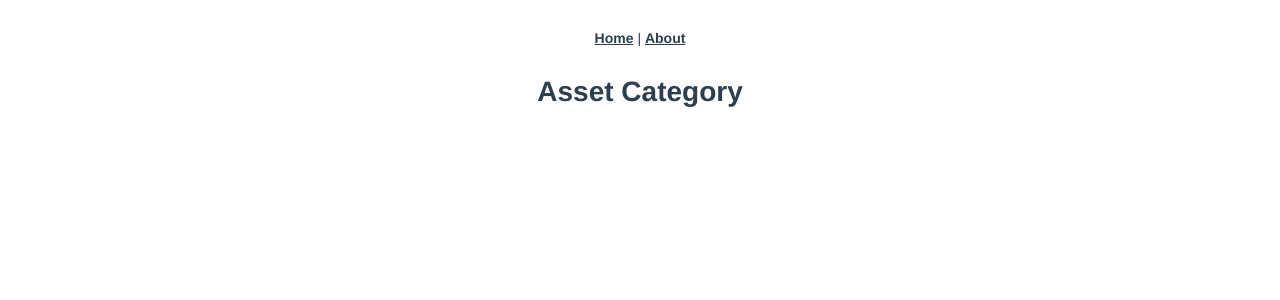
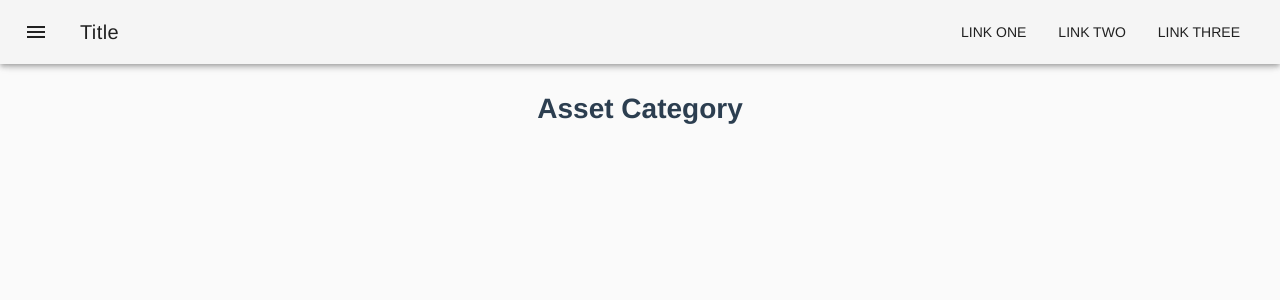
Before and after one commit to rewritehackathon/trude, a Vue app in the folder client/: page /assetCategory/1 in a window 1280 px wide. Shown: the top 300 px of the page. Built offline with nearby package versions, Linux system fonts and the light colour scheme.

Commit message:
added toolbar and formated app view

```diff
--- a/client/public/index.html
+++ b/client/public/index.html
@@ -1,17 +1,22 @@
 <!DOCTYPE html>
 <html lang="en">
+
 <head>
   <meta charset="utf-8">
   <meta http-equiv="X-UA-Compatible" content="IE=edge">
   <meta name="viewport" content="width=device-width,initial-scale=1.0">
   <link rel="icon" href="<%= BASE_URL %>favicon.ico">
+  <link href='https://fonts.googleapis.com/css?family=Roboto:100,300,400,500,700,900|Material+Icons' rel="stylesheet">
   <title>rewrite-frontend</title>
 </head>
+
 <body>
   <noscript>
-      <strong>We're sorry but rewrite-frontend doesn't work properly without JavaScript enabled. Please enable it to continue.</strong>
+    <strong>We're sorry but rewrite-frontend doesn't work properly without JavaScript enabled. Please enable it to
+      continue.</strong>
   </noscript>
   <div id="app"></div>
   <!-- built files will be auto injected -->
 </body>
+
 </html>
--- a/client/src/App.vue
+++ b/client/src/App.vue
@@ -1,16 +1,28 @@
 <template>
-  <div id="app">
-    <div id="nav">
-      <router-link to="/">Home</router-link> |
-      <router-link to="/about">About</router-link>
-    </div>
-    <router-view/>
-  </div>
+  <v-app>
+    <ToolbarComp />
+    <v-content>
+      <v-container fluid>
+        <router-view></router-view>
+      </v-container>
+    </v-content>
+    <v-footer app></v-footer>
+  </v-app>
 </template>
+
+<script>
+import ToolbarComp from "@/components/ToolbarComp.vue";
+export default {
+  name: "App",
+  components: {
+    ToolbarComp
+  }
+};
+</script>
 
 <style>
 #app {
-  font-family: 'Avenir', Helvetica, Arial, sans-serif;
+  font-family: "Avenir", Helvetica, Arial, sans-serif;
   -webkit-font-smoothing: antialiased;
   -moz-osx-font-smoothing: grayscale;
   text-align: center;
--- /dev/null
+++ b/client/src/components/ToolbarComp.vue
@@ -0,0 +1,18 @@
+<template>
+  <v-toolbar app>
+    <v-toolbar-side-icon></v-toolbar-side-icon>
+    <v-toolbar-title>Title</v-toolbar-title>
+    <v-spacer></v-spacer>
+    <v-toolbar-items class="hidden-sm-and-down">
+      <v-btn flat>Link One</v-btn>
+      <v-btn flat>Link Two</v-btn>
+      <v-btn flat>Link Three</v-btn>
+    </v-toolbar-items>
+  </v-toolbar>
+</template>
+
+<script>
+export default {
+  name: "ToolbarComp"
+};
+</script>
```
Lines whose indentation alone changed are shown as unchanged.
